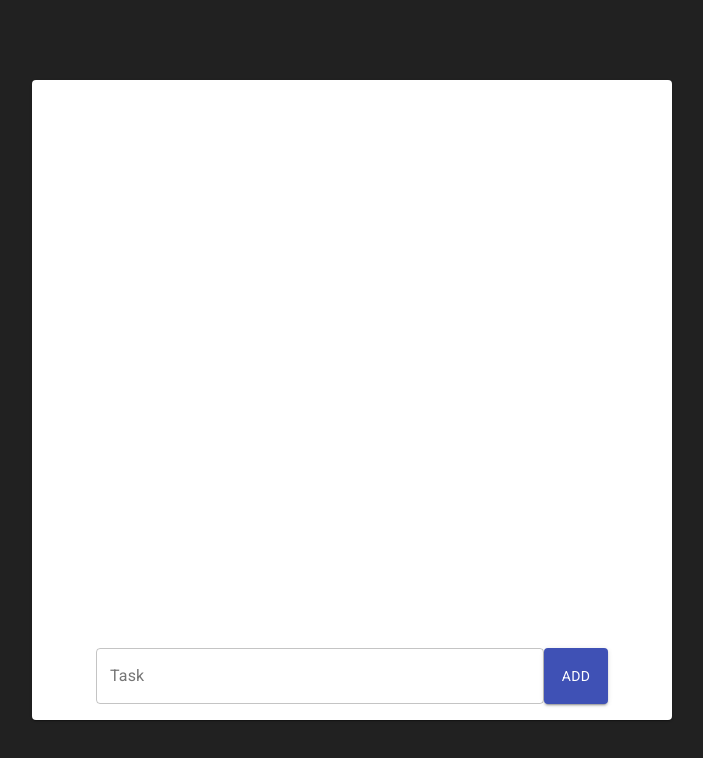
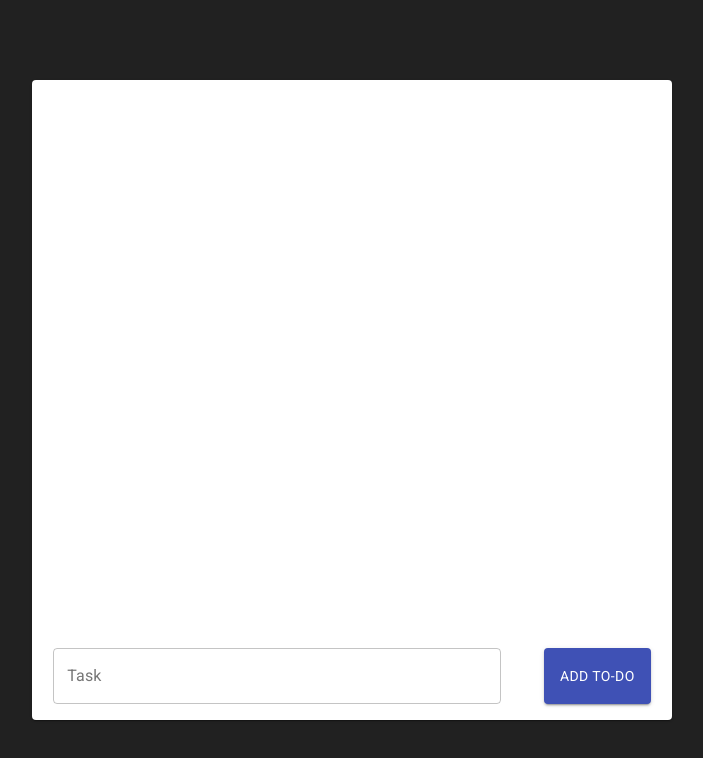
Before and after one commit to rightonhana/todo-list, a React (Create React App) app: page / in a window 1280 px wide. Shown: the top 758 px of the page, without its empty margins (288-991 px from the left). Built offline with nearby package versions, Linux system fonts and the light colour scheme.

Commit message:
:lipstick: update form styles

```diff
--- a/src/components/AddItem/AddItem.module.css
+++ b/src/components/AddItem/AddItem.module.css
@@ -1,6 +1,9 @@
 .Form {
 	padding: 1rem;
-
+	width: 100%;
+	display: flex;
+	align-items: center;
+	justify-content: space-around;
 }
 
 .Input {
--- a/src/components/AddItem/AddItem.tsx
+++ b/src/components/AddItem/AddItem.tsx
@@ -24,7 +24,7 @@ export const AddItem: FC<{}> = ({ ...props }) => {
 	return (
 		<form className={styles.Form} onSubmit={onSubmit} {...props}>
 			<TextField className={styles.Input} value={input} onChange={(event) => setInput(event.target.value)} label="Task" variant="outlined" />
-			<Button className={styles.Button} variant="contained" type="submit" color="primary">Add</Button>
+			<Button className={styles.Button} variant="contained" type="submit" color="primary">Add to-do</Button>
 		</form>
 	);
 };
```
